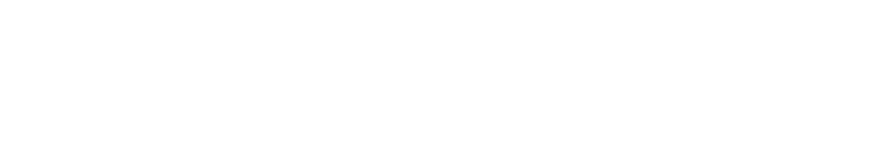
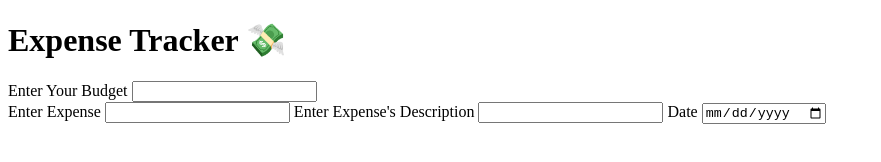
Before and after one commit to malikaaqil/expense-tracker, a plain HTML site: page index.html in a window 1280 px wide. Shown: the whole page, without its empty margins (0-881 px from the left). Drawn offline with Linux system fonts and the light colour scheme.

Commit message:
Update index.html

```diff
--- a/index.html
+++ b/index.html
@@ -1,14 +1,41 @@
 <!DOCTYPE html>
 <html lang="en">
+
 <head>
     <meta charset="UTF-8">
     <meta name="viewport" content="width=device-width, initial-scale=1.0">
     <title>Expense Tracker</title>
     <link rel="stylesheet" href="style.css">
 </head>
+
 <body>
 
+    <h1>Expense Tracker 💸</h1>
+    <div class="main">
+
+        <div class="inputFields-container">
+
+            <div class="add-budget">
+                <label>Enter Your Budget</label>
+                <input type="text">
+            </div>
+
+            <div class="exp-description">
+                <label for="">Enter Expense</label>
+                <input type="text">
+
+                <label for="">Enter Expense's Description</label>
+                <input type="text">
+
+                <label for="">Date</label>
+                <input type="date">
+            </div>
+
+        </div>
+
+    </div>
 
     <script src="app.js"></script>
 </body>
+
 </html>
```
